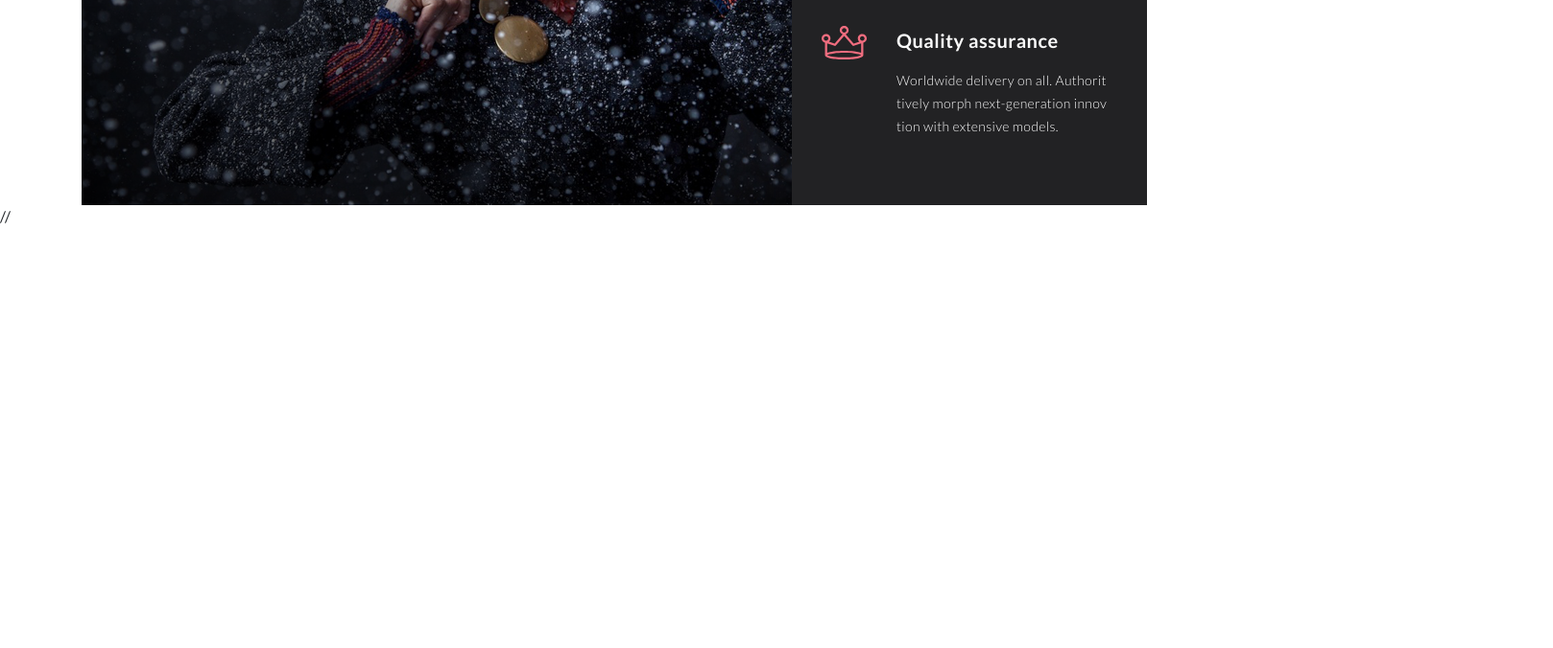
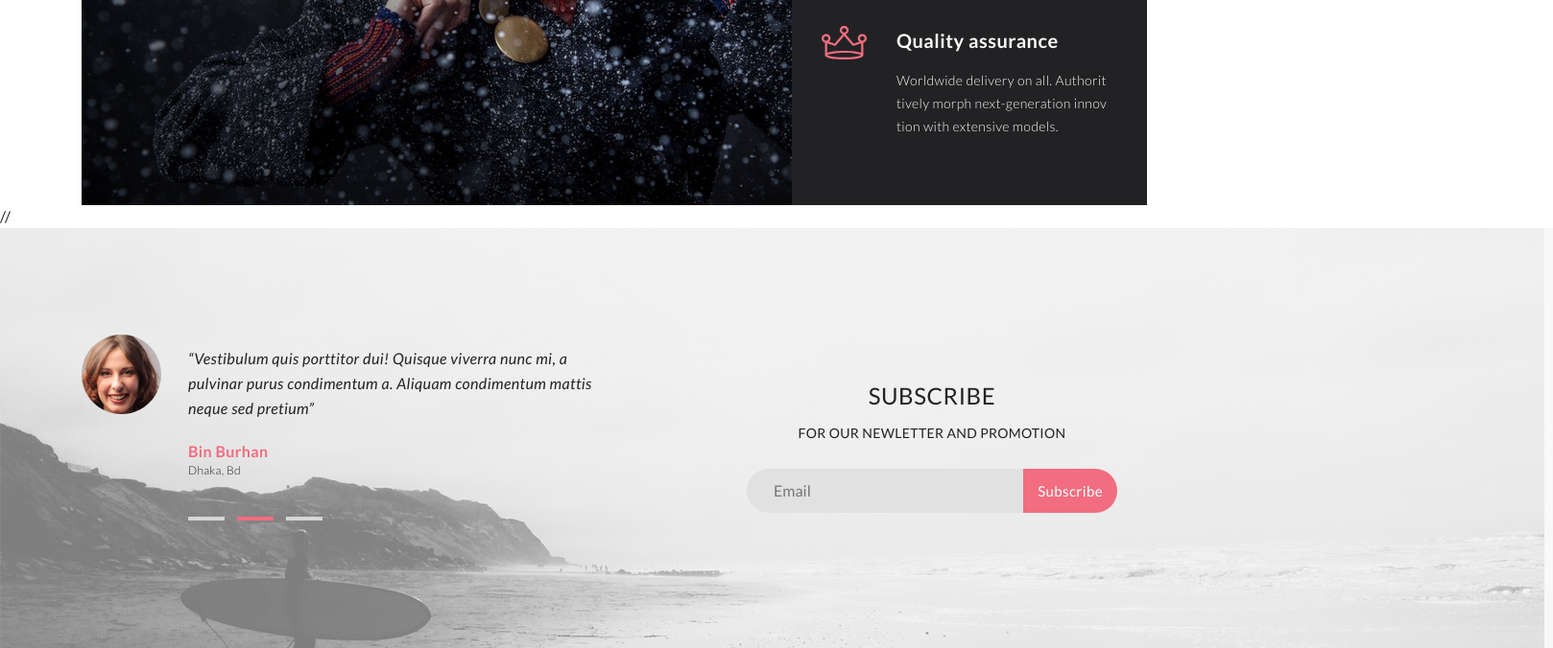
Before and after one commit to braviaazat13/First-progect, a website: page src/templates/index.html in a window 1280 px wide. Shown: the part 3376-4052 px from the top of the page at 96% size, 1618 px wide, since content can reach past the window. Before the commit the page ends 3614 px from the top, so only its background shows below. Drawn offline with nearby package versions, Linux system fonts and the light colour scheme; files that its build step writes are made by us from their sources; files whose address does not match are found by name.

Commit message:
Add subscriber section

```diff
--- a/src/assets/css/components/_c-elements.scss
+++ b/src/assets/css/components/_c-elements.scss
@@ -368,3 +368,119 @@
 		}
 	}
 }
+
+.c-slider-review {
+	margin-top: 111px;
+
+	.item {
+		display: flex;
+	}
+
+	&__image {
+		min-width: fit-content;
+		margin-right: 28px;
+	}
+
+	&__main {
+		display: flex;
+		flex-direction: column;
+
+		.review {
+			margin: 12px 0 19px;
+			color: #222224;
+			font-size: 16px;
+			font-style: italic;
+			line-height: 26px;
+			letter-spacing: 0.4px;
+		}
+
+		.man {
+			color: $g-color-primary;
+			font-size: 16px;
+			font-weight: 700;
+			letter-spacing: 0.4px;
+			line-height: 26px;
+		}
+
+		.land {
+			color: #222224;
+			font-size: 12px;
+			font-weight: 300;
+			letter-spacing: 0.3px;
+			line-height: 14px;
+		}
+	}
+
+	&__progress {
+		display: flex;
+		margin: 41px 0 0 111px;
+
+		.item {
+			width: 38px;
+			height: 4px;
+			background-color: #d6d6d6;
+			margin-right: 13px;
+
+			&.is-active {
+				background-color: $g-color-primary;
+			}
+		}
+	}
+}
+
+.c-subscriber {
+	display: flex;
+	flex-direction: column;
+	align-items: center;
+	margin-top: 148px;
+	margin-left: 92px;
+
+	&__title {
+		h3 {
+			color: #222224;
+			font-weight: 400;
+			font-size: 24px;
+			letter-spacing: 0.6px;
+			line-height: 54px;
+			text-transform: uppercase;
+			text-align: center;
+		}
+
+		h4 {
+			color: #222224;
+			font-size: 14px;
+			font-weight: 400;
+			text-transform: uppercase;
+			letter-spacing: 0.35px;
+			line-height: 24px;
+			text-align: center;
+		}
+	}
+
+	&__form {
+		margin-top: 25px;
+		width: 386px;
+		max-height: 46px;
+
+		form {
+			display: flex;
+
+			input {
+				background-color: #e1e1e1;
+				padding: 11px 28px;
+				border-radius: 23px 0 0 23px;
+				border: none;
+			}
+
+			button {
+				background-color: $g-color-primary;
+				border-radius: 0 23px 23px 0;
+				padding: 0 25px;
+
+				span {
+					min-width: max-content;
+				}
+			}
+		}
+	}
+}
--- a/src/assets/css/components/_c-section.scss
+++ b/src/assets/css/components/_c-section.scss
@@ -45,15 +45,32 @@
 
 	//* Promo
 	&--promo {
-	margin: 100px 0;
+		margin: 100px 0;
 	}
 
 	//* Goods
 	&--goods {
-		>.container {
+		> .container {
 			display: flex;
 			flex-direction: column;
 			align-items: center;
 		}
 	}
+
+	//*Subscribe
+	&--subscribe {
+		position: relative;
+
+		#{$root} {
+			&__bg {
+				&--first {
+					position: absolute;
+				}
+
+				&--second {
+					position: absolute;
+				}
+			}
+		}
+	}
 }
--- /dev/null
+++ b/src/templates/sections/subscribe.html
@@ -0,0 +1,69 @@
+<section class="c-section c-section--subscribe">
+
+	<!-- Background -->
+	<div class="c-section__bg c-section__bg--first">
+		<img src="assets/img/bg/3.png" alt="background">
+	</div>
+	<div class="c-section__bg c-section__bg--second">
+		<img src="assets/img/bg/4.png" alt="background">
+	</div>
+	<!-- End of Background -->
+
+	<div class="c-section__content">
+		<div class="container">
+			<div class="row">
+
+				<div class="col-md-6">
+					<div class="c-slider-review">
+
+						<!-- Slider Item -->
+						<div class="item">
+							<div class="c-slider-review__image">
+								<img src="assets/img/people/1.png" alt="people">
+							</div>
+							<div class="c-slider-review__main">
+								<span class="review">“Vestibulum quis porttitor dui! Quisque viverra nunc mi,
+									a pulvinar purus condimentum a. Aliquam condimentum mattis neque sed pretium”
+								</span>
+								<span class="man h-color-primary">Bin Burhan</span>
+								<span class="land">Dhaka, Bd</span>
+							</div>
+						</div>
+						<!-- End of Slider Item -->
+
+						<!-- Slider Progress -->
+						<div class="c-slider-review__progress">
+							<div class="item"></div>
+							<div class="item is-active"></div>
+							<div class="item"></div>
+						</div>
+						<!-- End of Slider Progress -->
+
+					</div>
+				</div>
+
+				<div class="col-md-6">
+					<div class="c-subscriber">
+
+						<!-- Title -->
+						<div class="c-subscriber__title">
+							<h3>Subscribe</h3>
+							<h4> FOR OUR NEWLETTER AND PROMOTION</h4>
+						</div>
+						<!-- End of Title -->
+
+						<!-- Form -->
+						<div class="c-subscriber__form">
+							<form>
+								<input placeholder="Email" type="email">
+								<button class="c-button c-button--color-primary"><span>Subscribe</span></button>
+							</form>
+						</div>
+						<!-- End of Form -->
+
+					</div>
+				</div>
+			</div>
+		</div>
+	</div>
+</section>
```
Also changed, not shown: src/templates/index.html (+4 -0 lines), src/templates/sections/banner.html (+7 -8 lines), src/assets/css/helpers/_helpers.scss (line endings or trailing spaces), src/assets/img/bg/3.png (added), src/assets/img/bg/4.png (added), src/assets/img/footer-logo.png (deleted), src/assets/img/logo.png (deleted), src/assets/img/people/1.png (added), src/assets/img/video.jpg (deleted).
